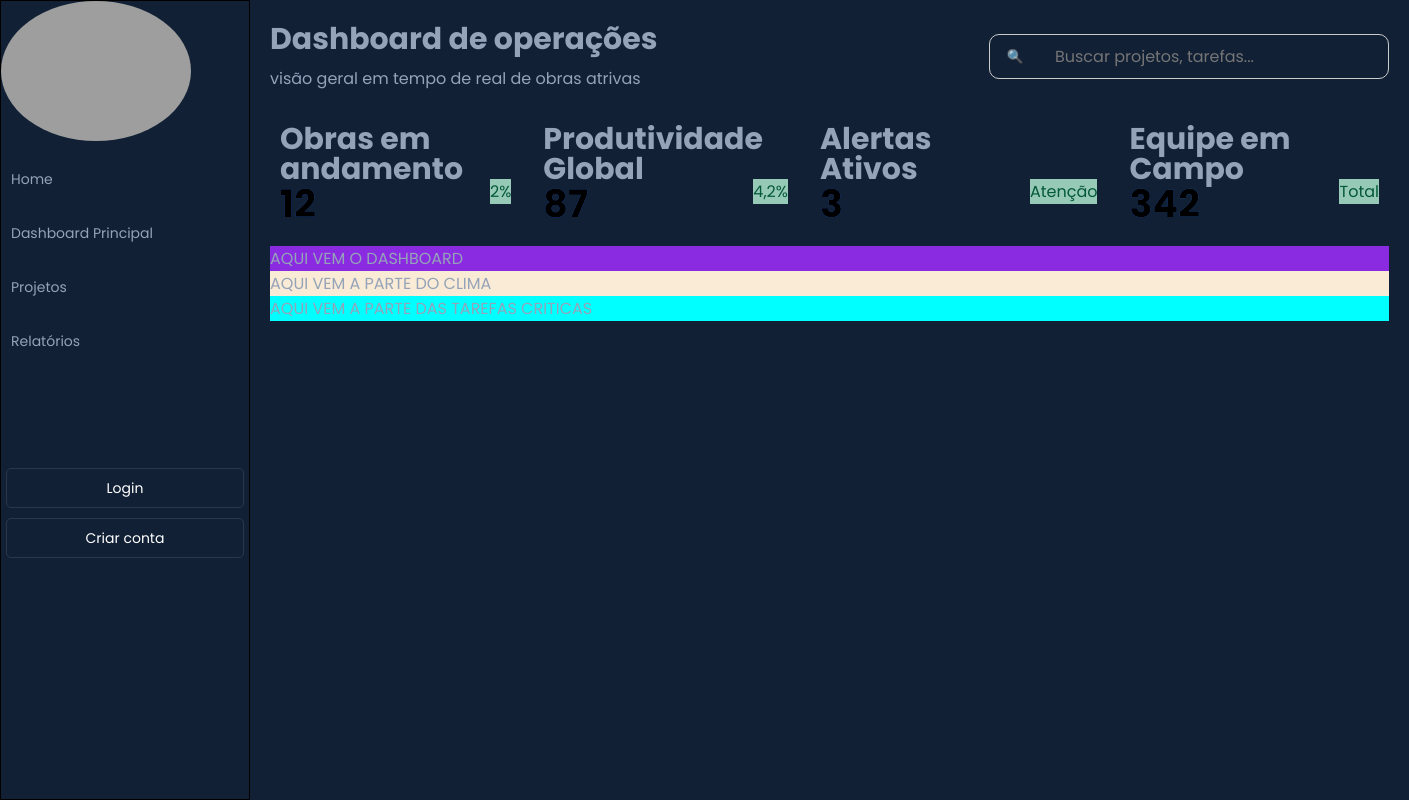
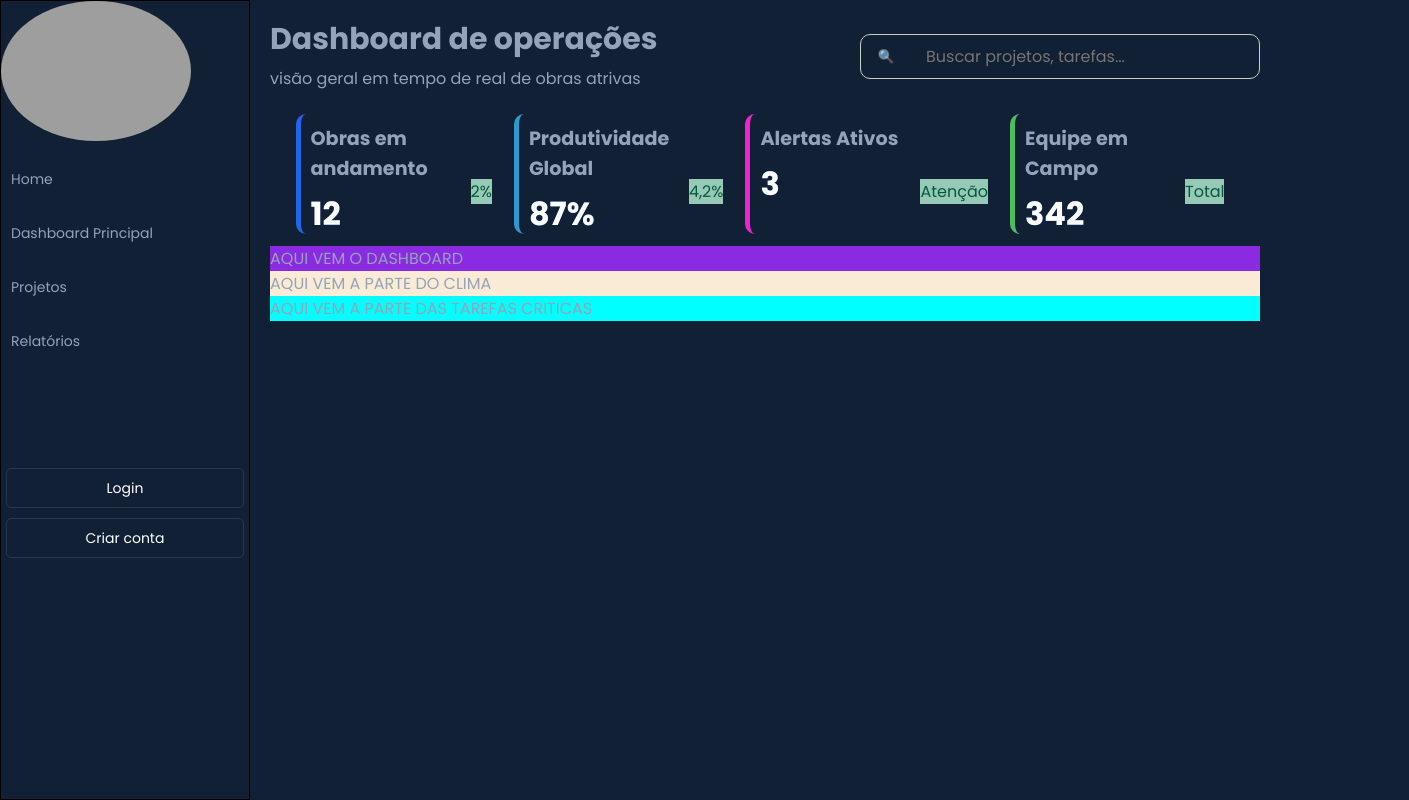
Before and after one commit to Aj-Dionisio/build-track, a React (Vite) app: page /dashboard in a window 1280 px wide. Shown: the whole page, 1409 px wide, since content can reach past the window. Built offline with nearby package versions, Linux system fonts and the light colour scheme; grey boxes are pictures that could not be loaded.

Commit message:
DashboardCards done

```diff
--- a/src/components/DashboarHero/index.jsx
+++ b/src/components/DashboarHero/index.jsx
@@ -35,7 +35,7 @@ function DashboardHero() {
 					/>
 					<Cards variant="metricCards"
 						titulo ="Produtividade Global"
-						numero="87"
+						numero="87%"
 						status="4,2%"
 						tipo="produtividade"
 
--- a/src/components/Section/Cards/index.jsx
+++ b/src/components/Section/Cards/index.jsx
@@ -5,10 +5,10 @@ import Styles from './styles.module.css'
 function Card({ variant = "container",titulo , numero, status,tipo}) {
 
     const tipos = {
-    Obras: Styles.obras,
-    Produtividade: Styles.produtividade,
-    Alertas: Styles.alertas,
-    Equipe: Styles.equipe
+    obras: Styles.obras,
+    produtividade: Styles.produtividade,
+    alertas: Styles.alertas,
+    equipe: Styles.equipe
 };
 
     return (
@@ -33,4 +33,6 @@ function Card({ variant = "container",titulo , numero, status,tipo}) {
     )
 }
 
+
+
 export default Card
--- a/src/components/Section/Cards/styles.module.css
+++ b/src/components/Section/Cards/styles.module.css
@@ -1,4 +1,4 @@
-.container{
+.container {
     height: 160px;
     width: 280px;
     display: flex;
@@ -10,13 +10,14 @@
 
 }
 
-.geral{
+.geral {
     width: 279px;
     height: 60px;
     display: flex;
     justify-content: space-between;
 }
-.img{
+
+.img {
     height: 40px;
     width: 40px;
     background-color: orange;
@@ -24,13 +25,13 @@
     margin-right: 30px;
 }
 
-.text{
-    color:#000;
+.text {
+    color: #000;
     font-size: .7rem;
     line-height: 20px;
 }
 
-.text span{
+.text span {
     display: block;
     font-size: 38px;
     color: #000;
@@ -38,46 +39,70 @@
     line-height: 40px;
 }
 
-.info{
+.info {
     width: 279px;
-    height:100vh;
+    height: 100vh;
     display: flex;
     padding-top: 35px;
     gap: 5px;
 }
 
-.infoStatus{
+.infoStatus {
     color: #055839;
     background-color: #96cab7;
     height: fit-content;
 }
 
-.metricCards{
-    display: flex;
-
-}
-
-.metricCards .infoText, .metricCards .img{
+.metricCards .infoText,
+.metricCards .img {
     display: none;
 }
 
-.metricCards{
+.metricCards {
     display: flex;
     align-items: center;
     width: fit-content;
     padding: 10px;
     border-radius: 10px;
+    border-left: 5px solid;
+    gap: 10px;
 
 }
 
-.metricCards .geral{
-    width:210px;
+.metricCards.obras {
+    border-left-color: #2563EB;
+}
+
+.metricCards.produtividade {
+    border-left-color: #2d99cf;
+}
+
+.metricCards.alertas {
+    border-left-color: #eb25d4;
+}
+
+.metricCards.equipe {
+    border-left-color: #4fbc61;
+}
+
+.metricCards .geral {
+    width: 150px;
     height: 100px;
+}
 
+.metricCards .geral h2 {
+    font-size: 1.2rem;
+}
+
+.metricCards .geral span {
+    font-size: 2rem;
+    color: #fff;
+    margin-top: 10px;
 }
 
 
-.metricCards .info{
-    width:fit-content;
+.metricCards .info {
+    width: fit-content;
     height: auto;
+
 }
```
